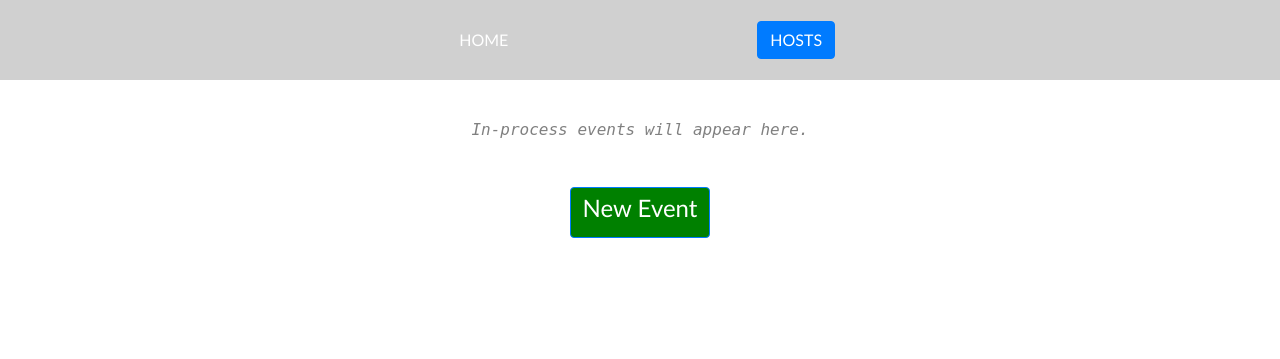
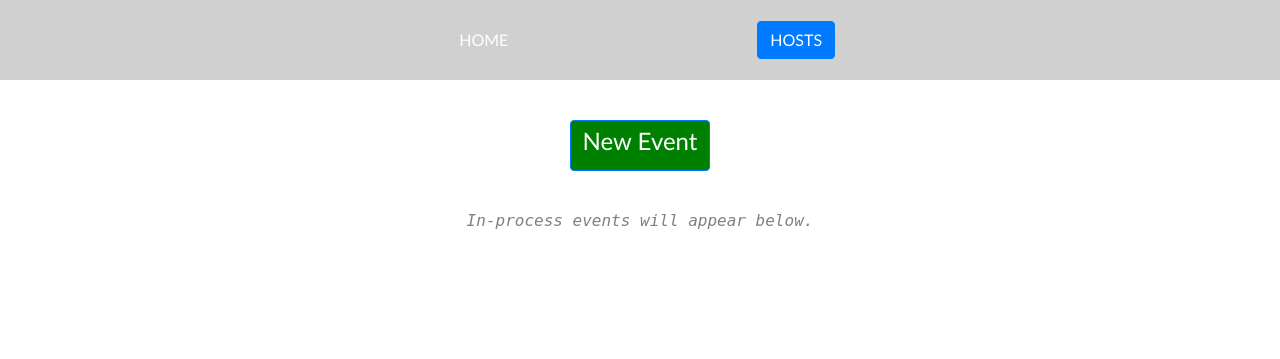
Before and after one commit to merobi-hub/attendance-tracker, a Flask app: page / in a window 1280 px wide. Shown: the top 359 px of the page. Run offline with Flask 2, Linux system fonts and the light colour scheme; data that the repository does not hold is empty; some libraries are stand-ins or nearby versions.

Commit message:
reposition title div
Signed-off-by: Michael Robinson <merobi@gmail.com>

```diff
--- a/attendance/templates/base.html
+++ b/attendance/templates/base.html
@@ -79,15 +79,15 @@
             {% endif %}
         {% endwith %}
     </div>
+    {% block content %}
+    {% endblock content %}
     <div class="container" id="home-title">
         <div class="row" id="home-title-row">
             <div class="col-md-12" id="home-title-col">
-                <h6 class="home-title-text"><em>In-process events will appear here.</em></h6>
+                <h6 class="home-title-text"><em>In-process events will appear below.</em></h6>
             </div>
         </div>
     </div>
-    {% block content %}
-    {% endblock content %}
 <script src="https://code.jquery.com/jquery-3.2.1.slim.min.js" integrity="sha384-KJ3o2DKtIkvYIK3UENzmM7KCkRr/rE9/Qpg6aAZGJwFDMVNA/GpGFF93hXpG5KkN" crossorigin="anonymous"></script>
 <script src="https://cdnjs.cloudflare.com/ajax/libs/popper.js/2.9.2/umd/popper.min.js"></script>
 <script src="https://cdnjs.cloudflare.com/ajax/libs/twitter-bootstrap/5.1.0/js/bootstrap.min.js"></script>
```
